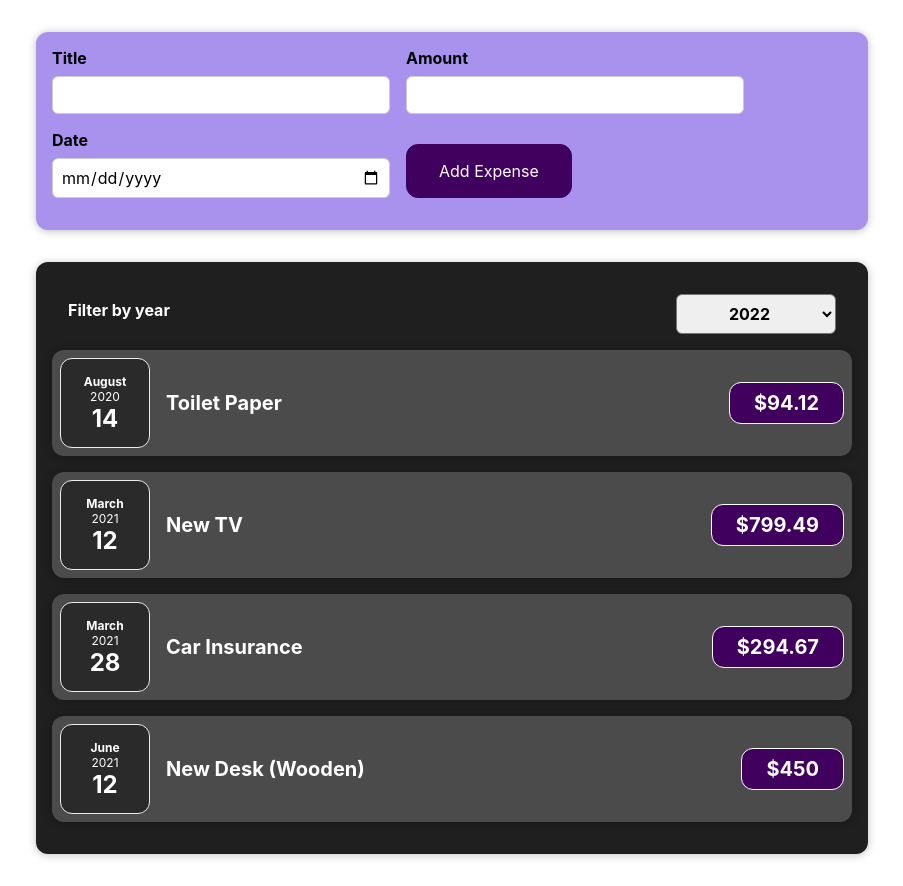
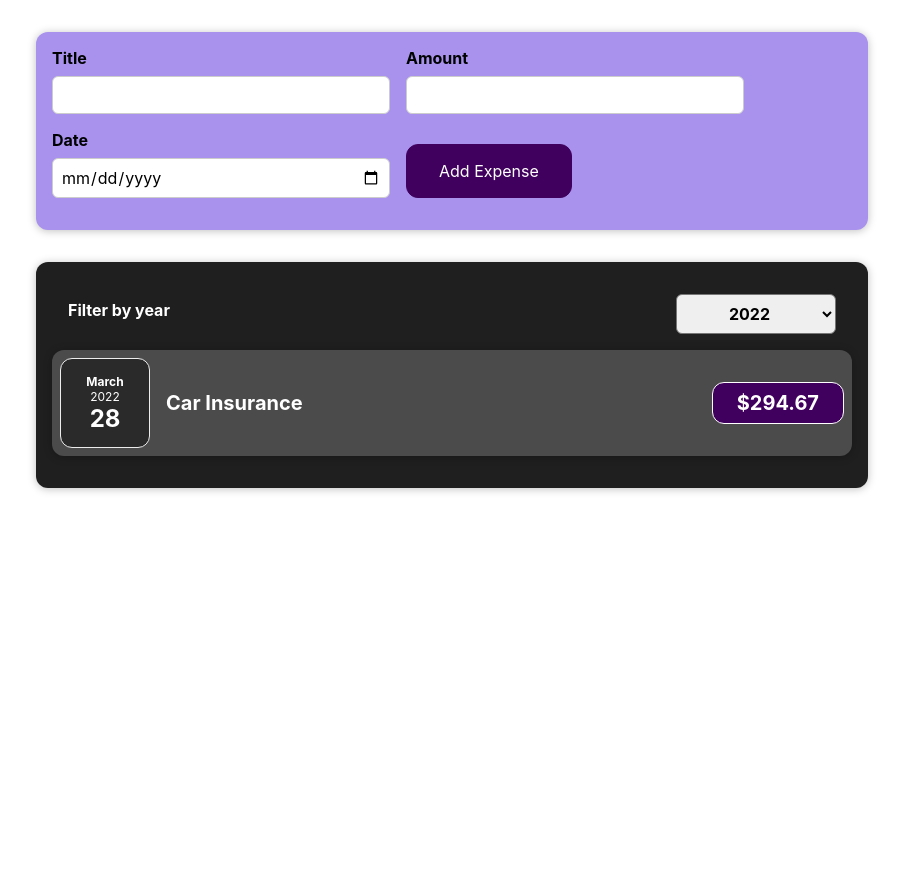
Before and after one commit to bruflor/split-more-wiser, a React (Create React App) app: page / in a window 1280 px wide. Shown: the whole page, without its empty margins (188-1091 px from the left). After the commit the page ends 800 px from the top, so only its background shows below. Built offline with nearby package versions, Linux system fonts and the light colour scheme.

Commit message:
filterExpenses

```diff
--- a/src/App.tsx
+++ b/src/App.tsx
@@ -21,7 +21,7 @@ const dummyExpenses = [
     id: "e3",
     title: "Car Insurance",
     amount: 294.67,
-    date: new Date(2021, 2, 28),
+    date: new Date(2022, 2, 28),
   },
   {
     id: "e4",
--- a/src/components/Expenses/Expenses.tsx
+++ b/src/components/Expenses/Expenses.tsx
@@ -12,7 +12,11 @@ const Expenses = (props: any) => {
   const onSelected = (option: any) => {
     setFilteryear(option.target.value);
   };
-  console.log(filterYear);
+  // console.log(filterYear);
+
+  const filteredExpenses = props.items.filter((expense: any) => {
+    return expense.date.getFullYear().toString() === filterYear;
+  });
 
   return (
     <Card className="expenses">
@@ -22,7 +26,7 @@ const Expenses = (props: any) => {
         handle={(event) => onSelected(event)}
       />
 
-      {props.items.map((expense: any) => {
+      {filteredExpenses.map((expense: any) => {
         return (
           <ExpenseItem
             id={expense.id}
```
